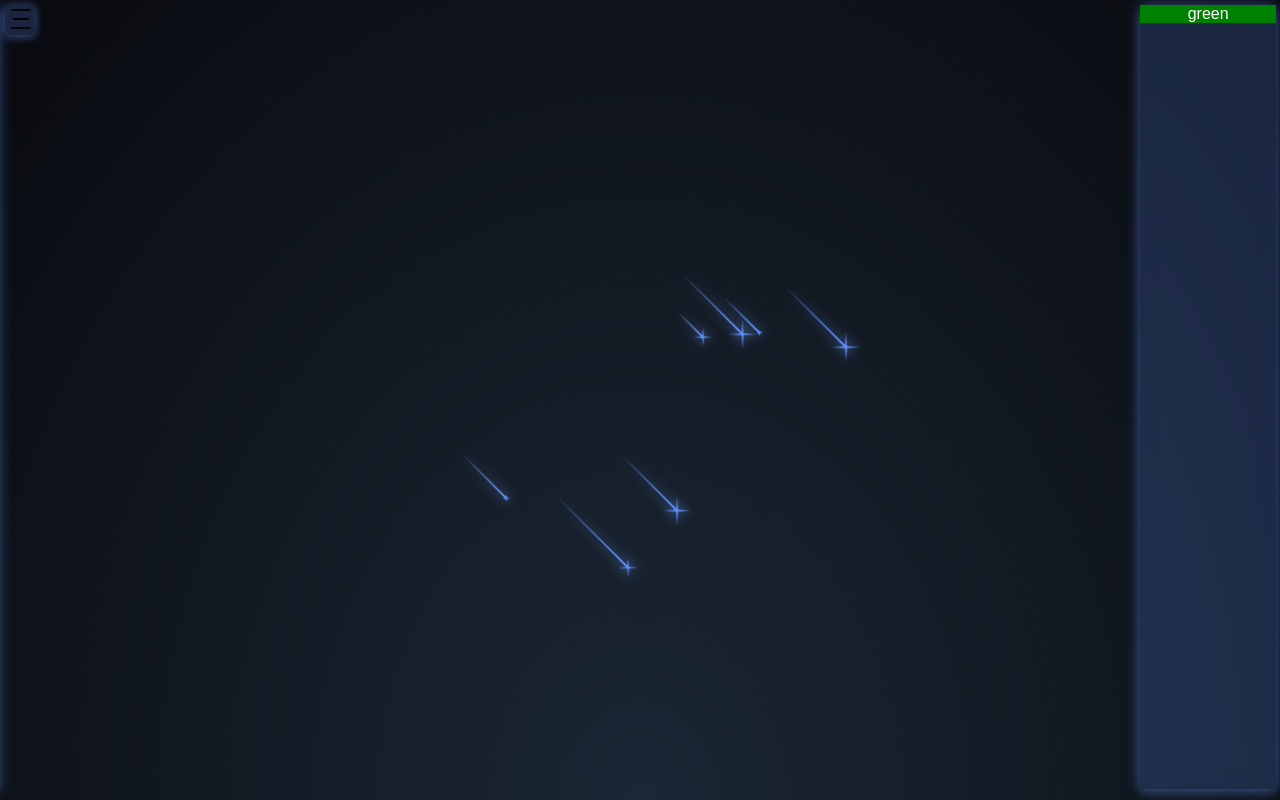
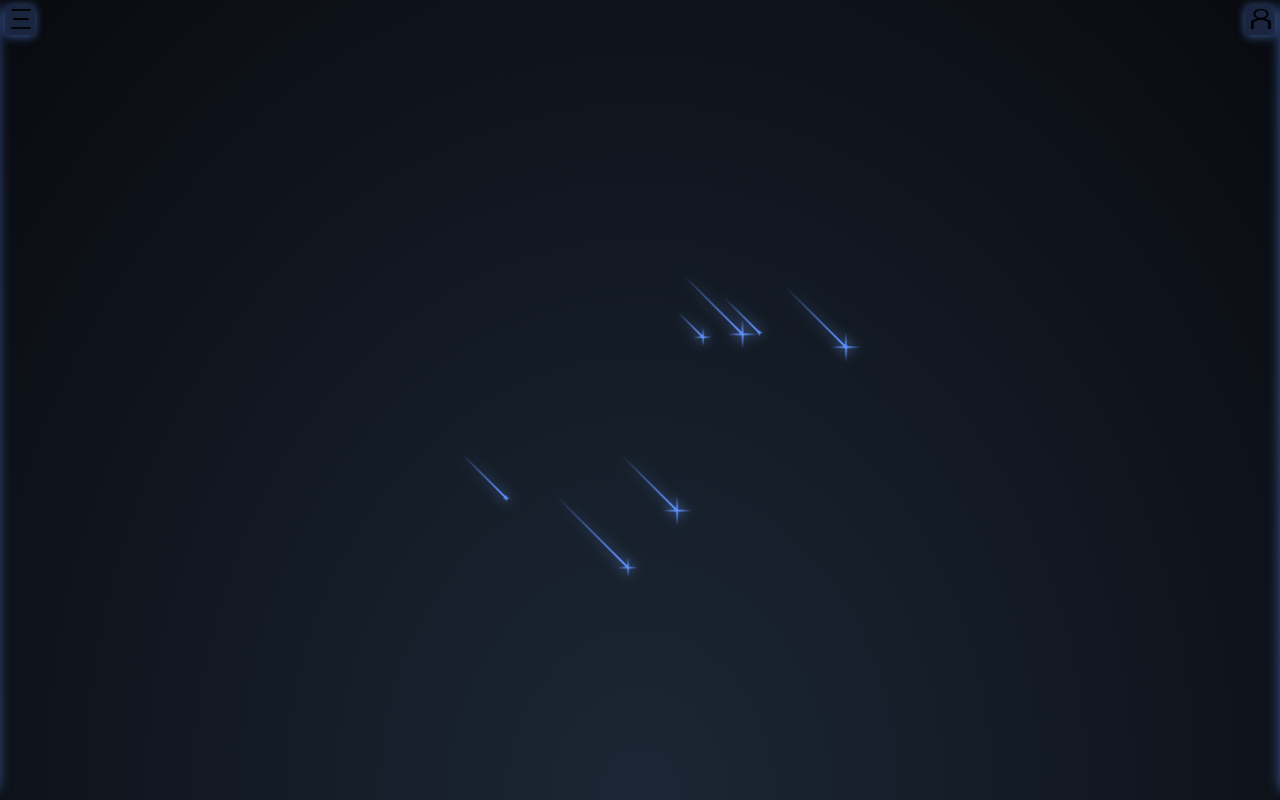
Before and after one commit to Traer3/ReactJs, a React (Create React App) app in the folder projects/poster-mobile/: page / in a window 1280 px wide. Built offline with nearby package versions, Linux system fonts and the light colour scheme.

Commit message:
Changes to be committed:

```diff
--- a/projects/poster-mobile/src/components/Guest/GuestMenu.js
+++ b/projects/poster-mobile/src/components/Guest/GuestMenu.js
@@ -1,5 +1,4 @@
 import React, {useState} from "react";
-import SidePanels from '../SidePanels.module.css'
 import SidePanel from "../SidePanelComponents/SidePanel";
 import SideButton from "../SidePanelComponents/SideButton";
 //независимая зона
@@ -8,9 +7,17 @@ const GuestMenu = () => {
     const [menuButton,setMenuButton] = useState(false);
     const [menuOpen, setMenuOpen] = useState(false);
 
-    const toggelSidePanel = ()=>{
+    const [userButton, setUserButton] = useState(false);
+    const [userMenuOpen, setUserMenuOpen] = useState(false);
+
+    const toggelMenuPanel = ()=>{
         setMenuButton(!menuButton);
         setMenuOpen(!menuOpen)
+    }
+
+    const toggelUserPanel = ()=>{
+        setUserButton(!userButton);
+        setUserMenuOpen(!userMenuOpen)
     }
 
     //
@@ -22,22 +29,47 @@ const GuestMenu = () => {
                 buttonStyle="menuButton"
                 newStyle="lonelyButton"
                 iconsName="menu"
-                onClick={toggelSidePanel} />
+                onClick={toggelMenuPanel} />
 
-            <SidePanel panelStyle="menuPanel" panelState={menuOpen} newStyle="menuPanelOpen">
+            <SidePanel
+                panelStyle="menuPanel"
+                panelState={menuOpen}
+                newStyle="menuPanelOpen"
+                >
+
+                 <div style={{background:'red',}}>
+                        red
+                </div>
+                {
+                //кнопки будут включать постера и существ и т.д , а сами они уже загружены в GuestMenu ну или просто Menu
+                }
 
             </SidePanel>
 
+            { //state to ture poster on &&
+                //POSTERS
+            }
 
+            <SideButton
+                buttonState={userButton}
+                buttonStyle="profileButton"
+                newStyle="lonelyProfileButton"
+                iconsName="user"
+                onClick={toggelUserPanel}
+                />
 
-
-            <div className={SidePanels.profilePanel} >
+            <SidePanel
+                panelStyle="profilePanel"
+                panelState={userMenuOpen}
+                newStyle="profilePanelOpen"
+                >
 
                 <div style={{background:'green',}}>
                         green
                 </div>
 
-            </div>
+            </SidePanel>
+
        </div>
     );
 };
--- a/projects/poster-mobile/src/components/SidePanelComponents/SideButton.jsx
+++ b/projects/poster-mobile/src/components/SidePanelComponents/SideButton.jsx
@@ -10,7 +10,7 @@ const icons = {
     addUser: AddUserIcon,
 }
 
-const SideButton = ({buttonState, buttonStyle , newStyle ,iconsName, onClick}) => {
+const SideButton = ({buttonState, buttonStyle , newStyle ,iconsName, onClick, }) => {
     return(
 
         <button
--- a/projects/poster-mobile/src/components/SidePanelComponents/SidePanel.jsx
+++ b/projects/poster-mobile/src/components/SidePanelComponents/SidePanel.jsx
@@ -1,7 +1,7 @@
 import React from "react";
 import SidePanels from '../SidePanels.module.css'
 
-const SidePanel = ({panelStyle, panelState , newStyle, children}) =>{
+const SidePanel = ({panelStyle, panelState , newStyle, children }) =>{
     return(
         <div
             style={{zIndex:0,}}
--- a/projects/poster-mobile/src/components/SidePanels.module.css
+++ b/projects/poster-mobile/src/components/SidePanels.module.css
@@ -62,5 +62,34 @@
     font-family: Arial, sans-serif;
     font-size: 16px;
     text-align: center;
+    transform: translateX(103%);
+    transition: all 0.3s ease-in-out;
+}
 
+.profilePanelOpen{
+    transform: translateX(0);
 }
+
+.profileButton{
+    border: none;
+    border-radius: 8px;
+    background-color: transparent;
+    cursor: pointer;
+    position: fixed;
+    right: 0.4%;
+    height: 30px;
+    width: 30px;
+}
+
+.lonelyProfileButton{
+    border: 1px rgba(95,145,255,0.3);
+    border-radius: 4px;
+    background: rgba(95,145,255,0.2);
+    backdrop-filter: blur(10px);
+    box-shadow: 0 4px 10px rgba(95,145,255,0.2), 0 0 10px rgba(105,155,255,0.4);
+    cursor: pointer;
+    position: fixed;
+    right: 0.4%;
+    height: 30px;
+    width: 30px;
+}
```
Also changed, not shown: 1 other file (tests, documents, lock files or other folders).
